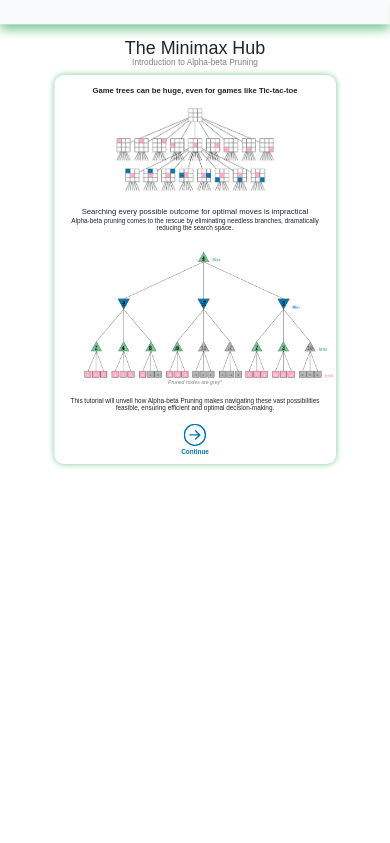
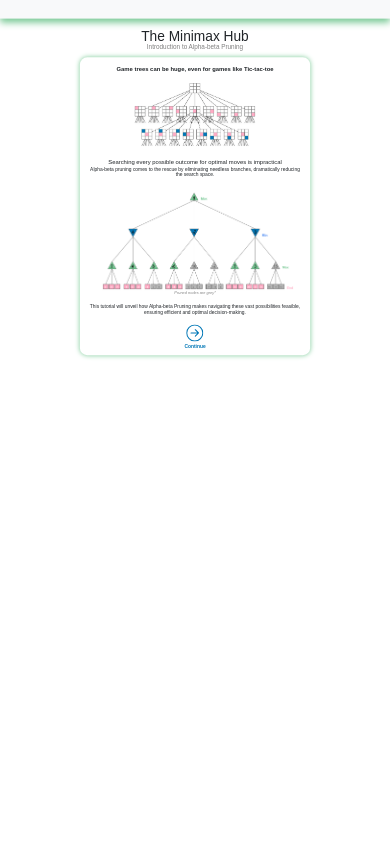
Before and after one commit to whirleyt/MinimaxTutorial, a Flask app: page /alphabetaIntro in a window 390 px wide; the page is wider, and only the part inside the window is pictured. Shown: the top 843 px of that part. Before the commit the page ends 467 px from the top of that part, so only its background shows below. Run offline with Flask 2, Linux system fonts and the light colour scheme; some libraries are stand-ins or nearby versions.

Commit message:
Styling changes

```diff
--- a/static/home.css
+++ b/static/home.css
@@ -77,5 +77,6 @@ h6 {
         transform-origin: 0 0;
         width: 125%;
         height: 125%;
-	}
+        overflow: hidden
+    }
 }
--- a/static/minimax-quiz/alphabetaQuiz.css
+++ b/static/minimax-quiz/alphabetaQuiz.css
@@ -643,5 +643,6 @@ input[type="text"]:focus {
         transform-origin: 0 0;
         width: 158.730%;
         height: 158.730%;
+        overflow: hidden
     }
 }
--- a/static/minimax-tutorials/alphabetaIntro.css
+++ b/static/minimax-tutorials/alphabetaIntro.css
@@ -83,10 +83,11 @@ h5 {
 }
 
 @media only screen and (max-width: 470px) {
-    html, body {
-        transform: scale(0.8);
+	html, body {
+        transform: scale(0.7);
         transform-origin: 0 0;
-        width: 125%;
-        height: 125%;
-	}
+        width: 142.857%;
+        height: 142.857%;
+        overflow: hidden
+    }
 }
--- a/static/minimax-tutorials/alphabetaMain.css
+++ b/static/minimax-tutorials/alphabetaMain.css
@@ -486,5 +486,6 @@
         transform-origin: 0 0;
         width: 158.730%;
         height: 158.730%;
+        overflow: hidden
     }
 }
--- a/static/minimax-tutorials/minimaxBasics.css
+++ b/static/minimax-tutorials/minimaxBasics.css
@@ -81,5 +81,6 @@ h6 {
         transform-origin: 0 0;
         width: 142.857%;
         height: 142.857%;
+        overflow: hidden
     }
 }
--- a/templates/index.html
+++ b/templates/index.html
@@ -22,8 +22,8 @@
 
 <nav class="navbar navbar-expand-lg navbar-light bg-light">
     <div class="container-fluid">
-        <div class="collapse navbar-collapse">
-            <div class="navbar-nav">
+        <div class="collapse navbar-collapse" id="navbarNav">
+            <div class="navbar-nav small-nav" style="position:relative;">
                 <a class="custom-nav-link custom-0 {{ 'active' if request.path == '/' else '' }}" href="/">Home</a>
                 <a class="custom-nav-link custom-1 {{ 'active' if request.path == '/minimaxBasics' else '' }}" href="/minimaxBasics">Minimax Basics</a>
                 <a class="custom-nav-link custom-1 {{ 'active' if request.path == '/alphabetaIntro' else '' }}" href="/alphabetaIntro">Alpha-beta Pruning</a>
```
Also changed, not shown: static/minimax-quiz/minimaxBasicsQuiz.css (+10 -9 lines).
